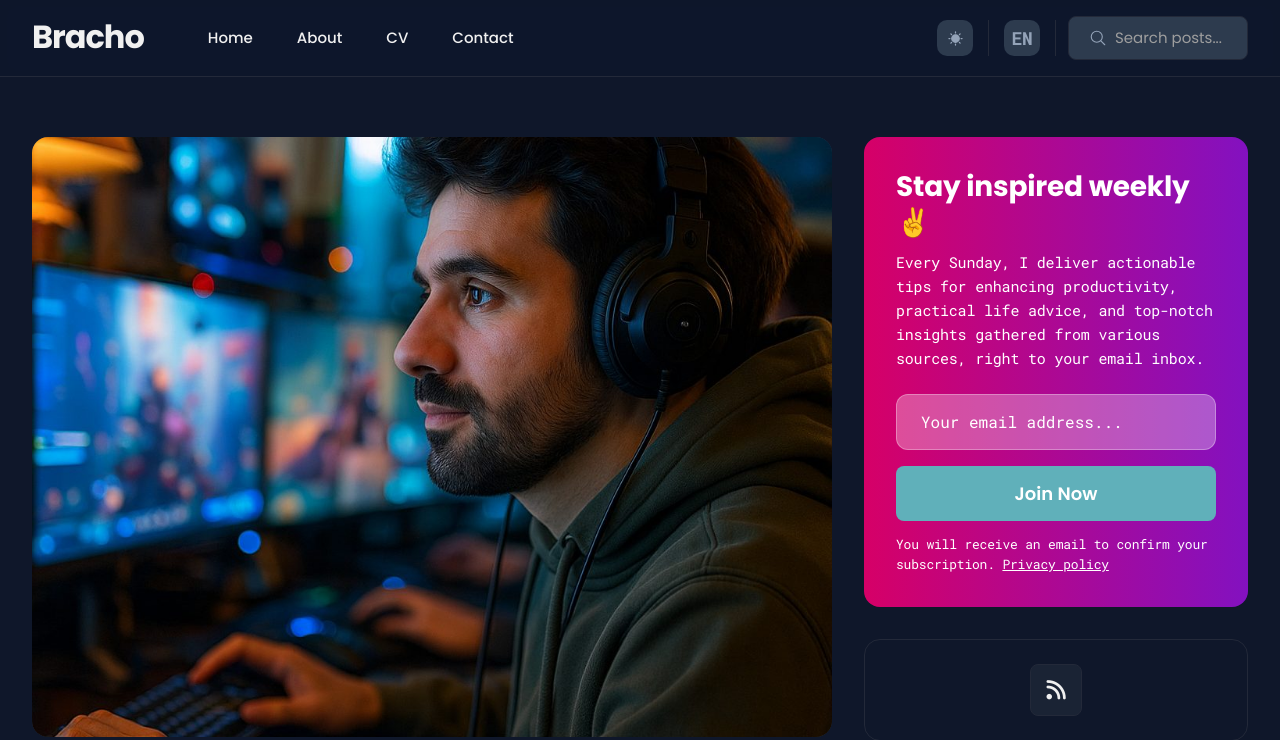
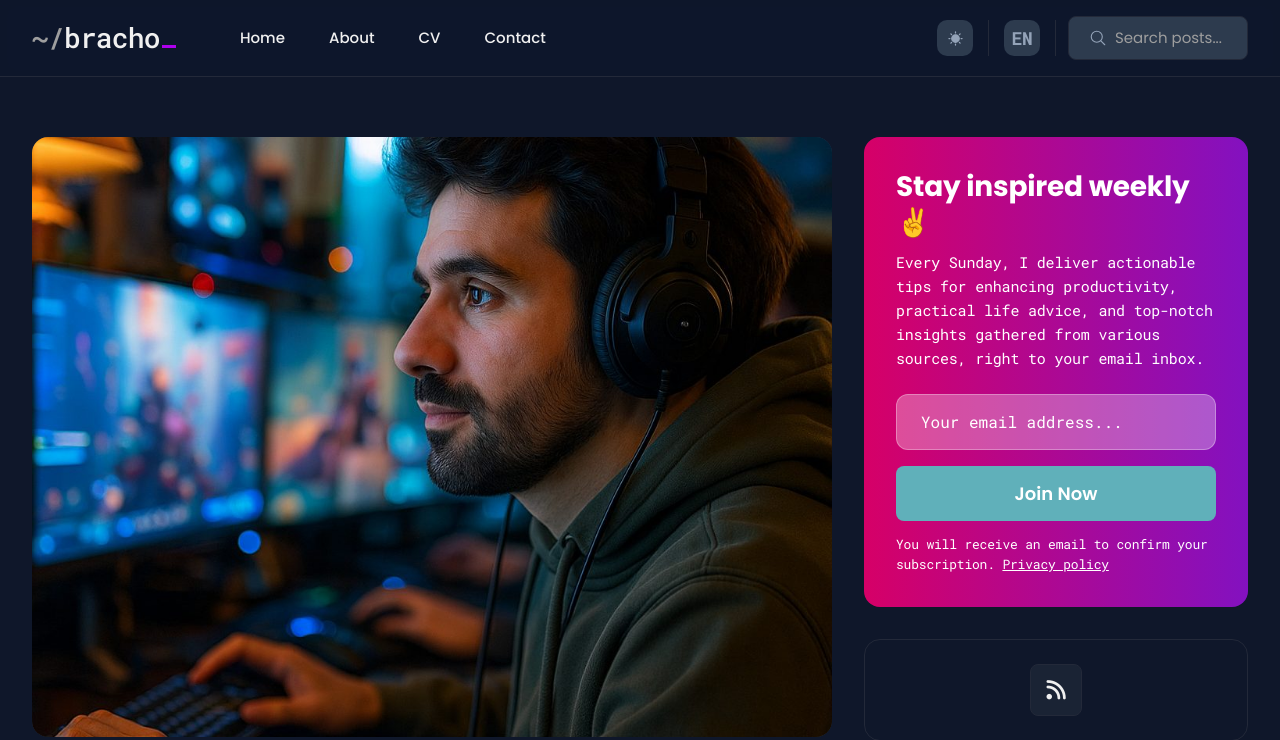
Before and after one commit to NestorBracho/blogweb, a Django app: template main/templates/main/about.html in a window 1280 px wide. Shown: the top 740 px of the page. Run offline with Django 5.2, Linux system fonts and the light colour scheme; the template is opened without the code that fills it, so the values that code supplies are empty.

Commit message:
feat(ui): new ~/bracho_ wordmark in header and footer
The header logo and the footer title were "Bracho" in Poppins. Both now render the "~/bracho_" wordmark from
brand/BRAND.md as live text in Roboto Mono, which the site already loads, so it stays sharp and follows the dark
and light themes. The prefix is muted and the cursor keeps the brand purple in both themes. Decorative parts are
hidden from screen readers, and the logo link gets a translated name ("Bracho, home").

The styles live in static/css/brand.css rather than in main.css, which is the Coderon theme's stylesheet.

Co-Authored-By: Claude Opus 5.5 <noreply@anthropic.com>

```diff
--- /dev/null
+++ b/static/css/brand.css
@@ -0,0 +1,54 @@
+/*
+ * The "~/bracho_" wordmark (templates/lib/_brand_wordmark.html). Spec: brand/BRAND.md.
+ * Kept apart from main.css, which is the Coderon theme's stylesheet.
+ */
+
+.brand-wordmark {
+    font-family: "Roboto Mono", "Courier New", monospace;
+    font-weight: 500;
+    letter-spacing: -0.03em;
+    color: var(--heading-font-color);
+    white-space: nowrap;
+}
+
+.brand-wordmark__prefix {
+    color: var(--text-alt-color);
+}
+
+/* Fixed colour on purpose: the theme's --primary-color turns pink in dark mode, the logo doesn't */
+.brand-wordmark__cursor {
+    display: inline-block;
+    width: 0.5em;
+    height: 0.11em;
+    margin-left: 0.08em;
+    background: #ae00ee;
+    vertical-align: baseline;
+}
+
+/* Header */
+.logo__link .brand-wordmark {
+    font-size: 28px;
+}
+
+.logo__link,
+.logo__link:hover {
+    text-decoration: none;
+    color: inherit;
+}
+
+.logo__link:focus-visible {
+    outline: 2px solid var(--heading-font-color);
+    outline-offset: 6px;
+    border-radius: 4px;
+}
+
+@media (max-width: 576px) {
+    .logo__link .brand-wordmark {
+        font-size: 22px;
+    }
+}
+
+/* Footer */
+.footer__info__title .brand-wordmark {
+    font-size: 28px;
+}
--- a/templates/base.html
+++ b/templates/base.html
@@ -65,6 +65,7 @@
 
     <link rel="stylesheet" href="{% static 'css/pygments.css' %}">
     <link rel="stylesheet" href="{% static 'css/main.css' %}">
+    <link rel="stylesheet" href="{% static 'css/brand.css' %}">
     {% block extra_css %}{% endblock %}
 </head>
 
--- /dev/null
+++ b/templates/lib/_brand_wordmark.html
@@ -0,0 +1,5 @@
+{% comment %}
+    The "~/bracho_" wordmark as live text, styled in static/css/brand.css (see brand/BRAND.md).
+    The prefix and the cursor are decoration, so screen readers only read "bracho".
+{% endcomment %}
+<span class="brand-wordmark"><span class="brand-wordmark__prefix" aria-hidden="true">~/</span>bracho<span class="brand-wordmark__cursor" aria-hidden="true"></span></span>
--- a/templates/lib/_main_footer.html
+++ b/templates/lib/_main_footer.html
@@ -4,7 +4,7 @@
         <div class="row">
 
             <div class="col col-4 col-d-12">
-                <h3 class="footer__info__title">Bracho</h3>
+                <h3 class="footer__info__title">{% include 'lib/_brand_wordmark.html' %}</h3>
 
                 <p class="footer__info__description">{% blocktranslate trimmed %}
                     Science, storytelling &amp; software. This is the personal site of Nestor Bracho, a backend
--- a/templates/lib/_main_navbar.html
+++ b/templates/lib/_main_navbar.html
@@ -6,7 +6,7 @@
         <div class="header__inner col col-12">
 
             <div class="logo">
-                <a class="logo__link" href="{% url 'main:index' %}">Bracho</a>
+                <a class="logo__link" href="{% url 'main:index' %}" aria-label="{% translate 'Bracho, home' %}">{% include 'lib/_brand_wordmark.html' %}</a>
             </div>
 
             {% with request.resolver_match.url_name as url_name %}
```
Also changed, not shown: main/tests.py (+16 -0 lines), locale/es/LC_MESSAGES/django.po, 1 other file.
